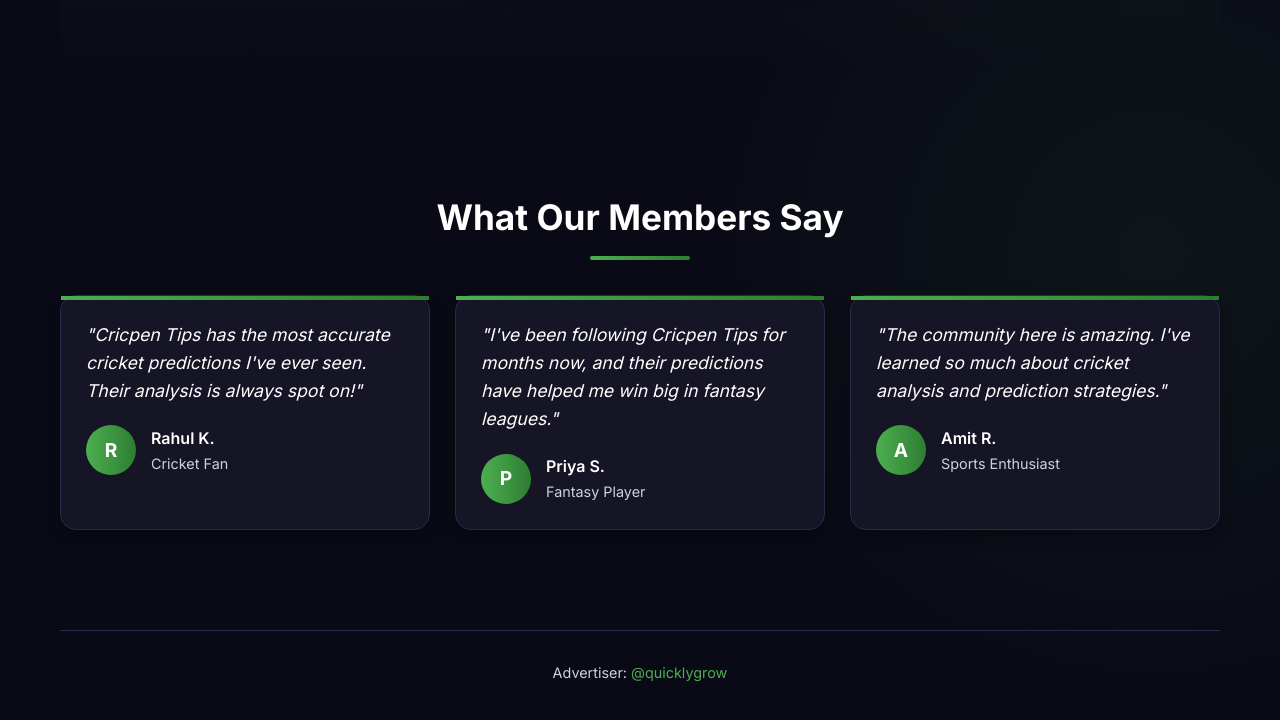
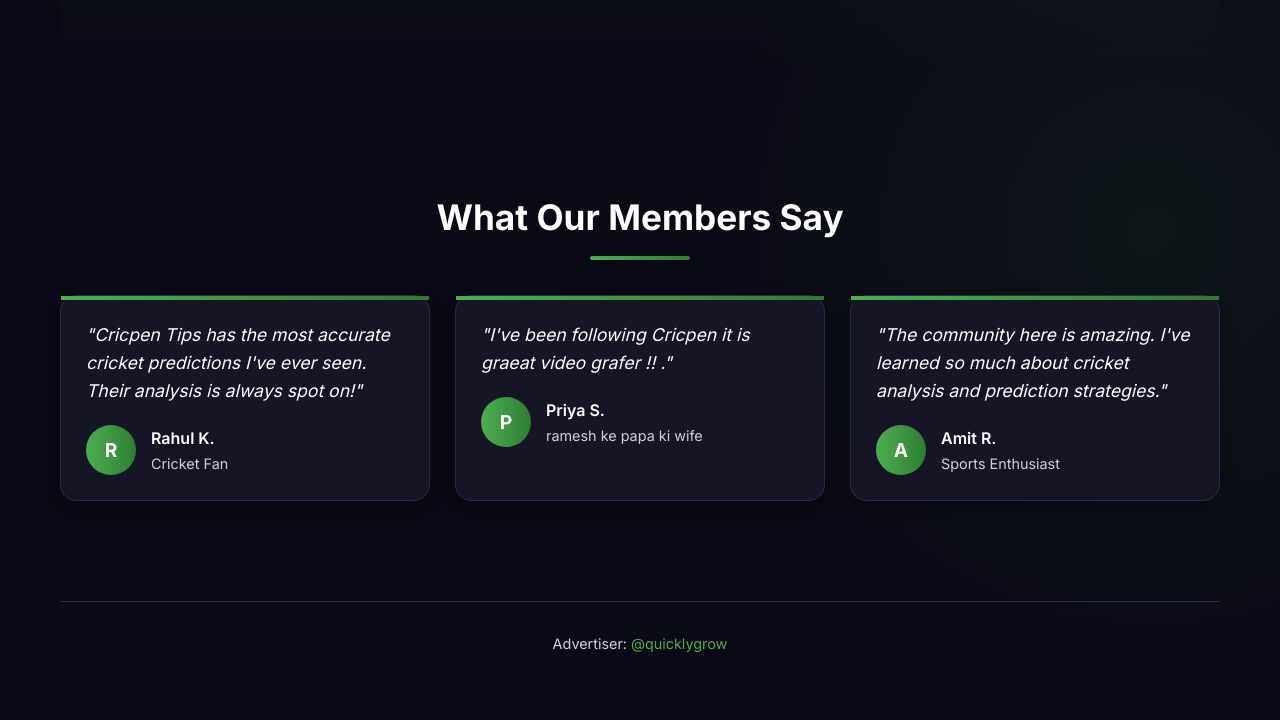
Before and after one commit to qukuickly/crck, a plain HTML site: page index.html in a window 1280 px wide. Shown: the part 1674-2394 px from the top of the page. Drawn offline with Linux system fonts and the light colour scheme.

Commit message:
Update index.html

```diff
--- a/index.html
+++ b/index.html
@@ -732,12 +732,12 @@
                 </div>
 
                 <div class="testimonial-card">
-                    <p class="testimonial-text">"I've been following Cricpen Tips for months now, and their predictions have helped me win big in fantasy leagues."</p>
+                    <p class="testimonial-text">"I've been following Cricpen it is graeat video grafer !! ."</p>
                     <div class="testimonial-author">
                         <div class="author-avatar">P</div>
                         <div>
                             <div class="author-name">Priya S.</div>
-                            <div class="author-role">Fantasy Player</div>
+                            <div class="author-role">ramesh ke papa ki wife</div>
                         </div>
                     </div>
                 </div>
```
